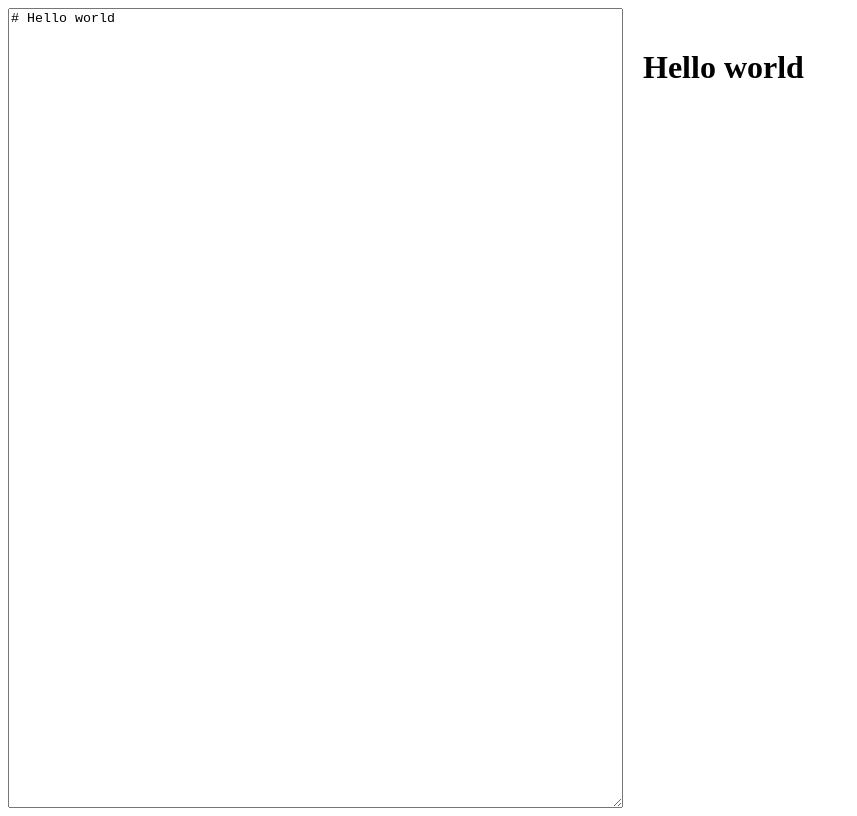
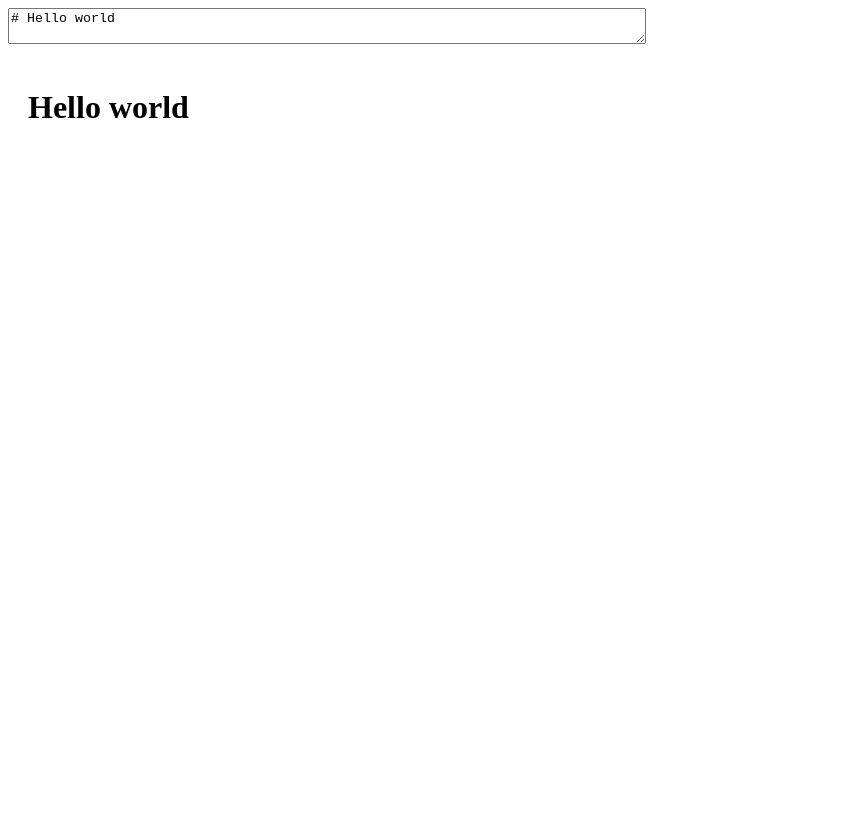
Before and after one commit to acciojob/markdown-iABM3568, a React app: page / in a window 1280 px wide. Shown: the whole page, without its empty margins (0-857 px from the left). Built offline with nearby package versions, Linux system fonts and the light colour scheme.

Commit message:
Update MarkdownEditor.js

```diff
--- a/src/components/MarkdownEditor.js
+++ b/src/components/MarkdownEditor.js
@@ -1,4 +1,3 @@
-
 import React, { useState, useEffect } from "react";
 
 const MarkdownEditor = () => {
@@ -20,8 +19,9 @@ const MarkdownEditor = () => {
   }, [markdown]);
 
   return (
-    <div className="app" style={{ display: "flex", height: "100vh" }}>
-      {loading && <div className="loading">Loading...</div>}
+    <>
+      {/* MUST ALWAYS EXIST */}
+      <div className="loading">{loading ? "Loading..." : ""}</div>
 
       <textarea
         className="textarea"
@@ -35,7 +35,7 @@ const MarkdownEditor = () => {
         style={{ width: "50%", padding: "20px" }}
         dangerouslySetInnerHTML={{ __html: preview }}
       />
-    </div>
+    </>
   );
 };
 
```
